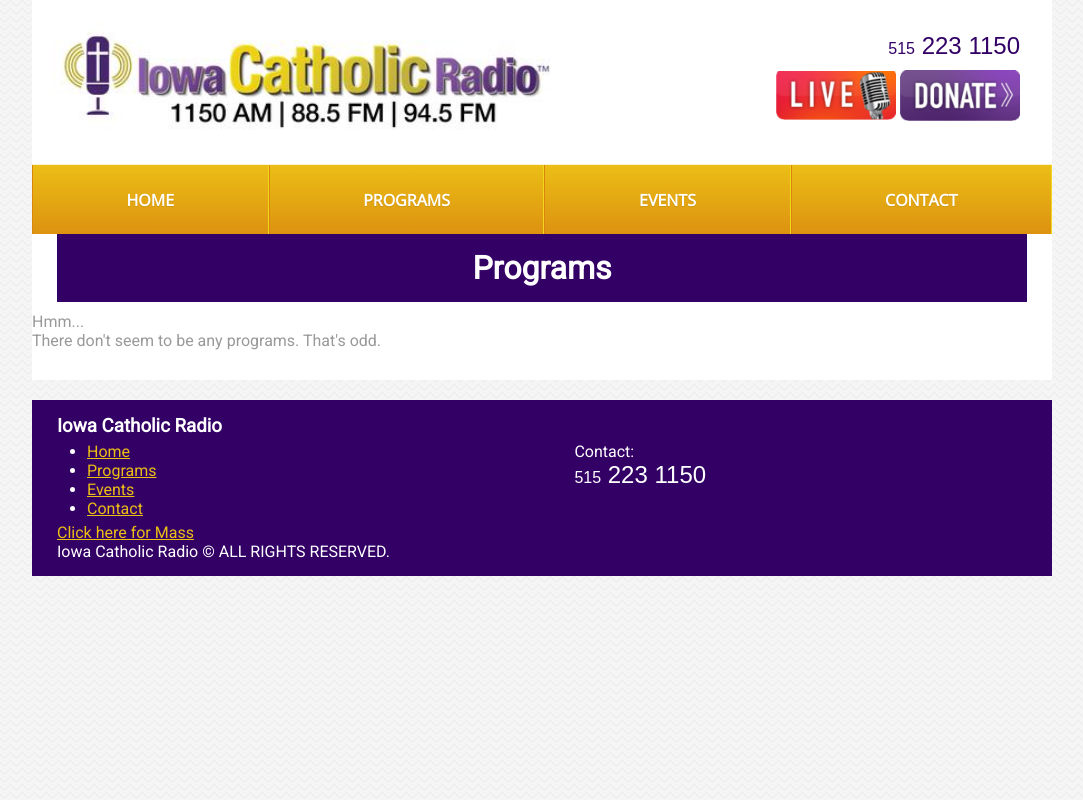
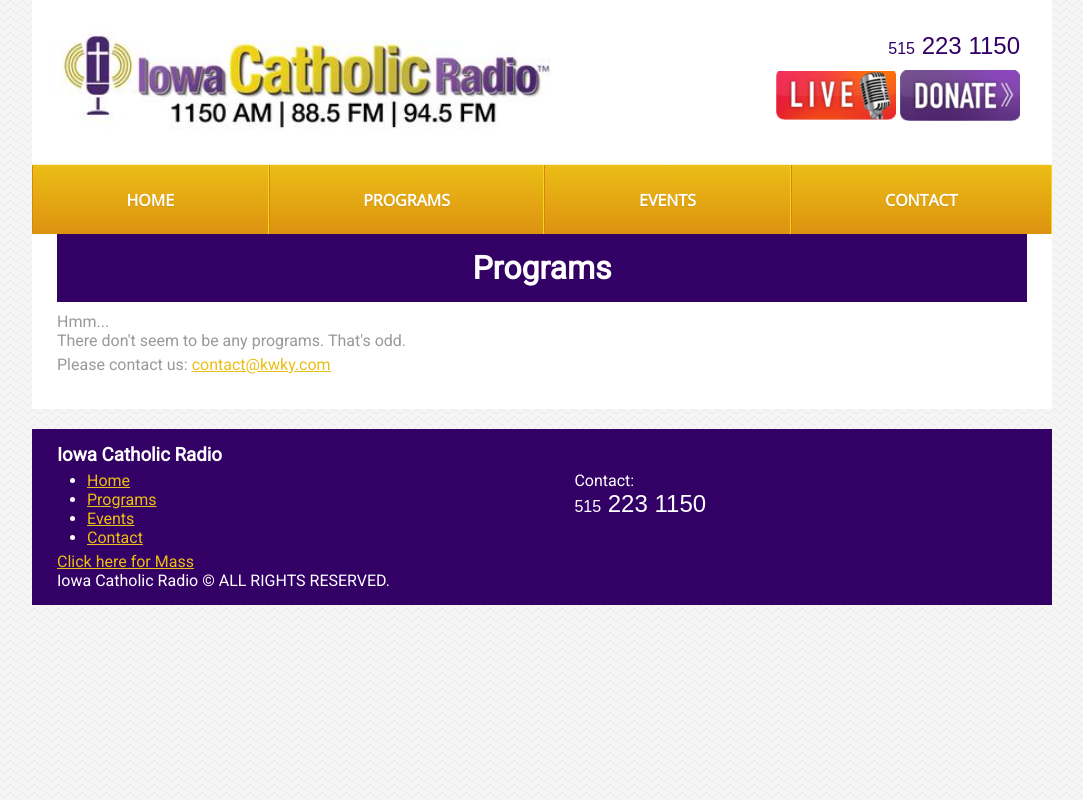
Before and after one commit to lsma/kwky, a Django app: page /programs/ in a window 1280 px wide. Shown: the whole page, without its empty margins (98-1181 px from the left). Run offline with Django 3.2, Linux system fonts and the light colour scheme; data that the repository does not hold is empty.

Commit message:
Added margin to program index empty message

```diff
--- a/programs/templates/programs/program_index.html
+++ b/programs/templates/programs/program_index.html
@@ -23,6 +23,9 @@
     {% endfor %}
     </div>
 {% else %}
+<div class="entry">
     <p>Hmm...<br>There don't seem to be any programs.  That's odd.</p>
+    <p>Please contact us: <a href="mailto:contact@kwky.com">contact@kwky.com</a></a></p>
+</div>
 {% endif %}
 {% endblock %}
```
